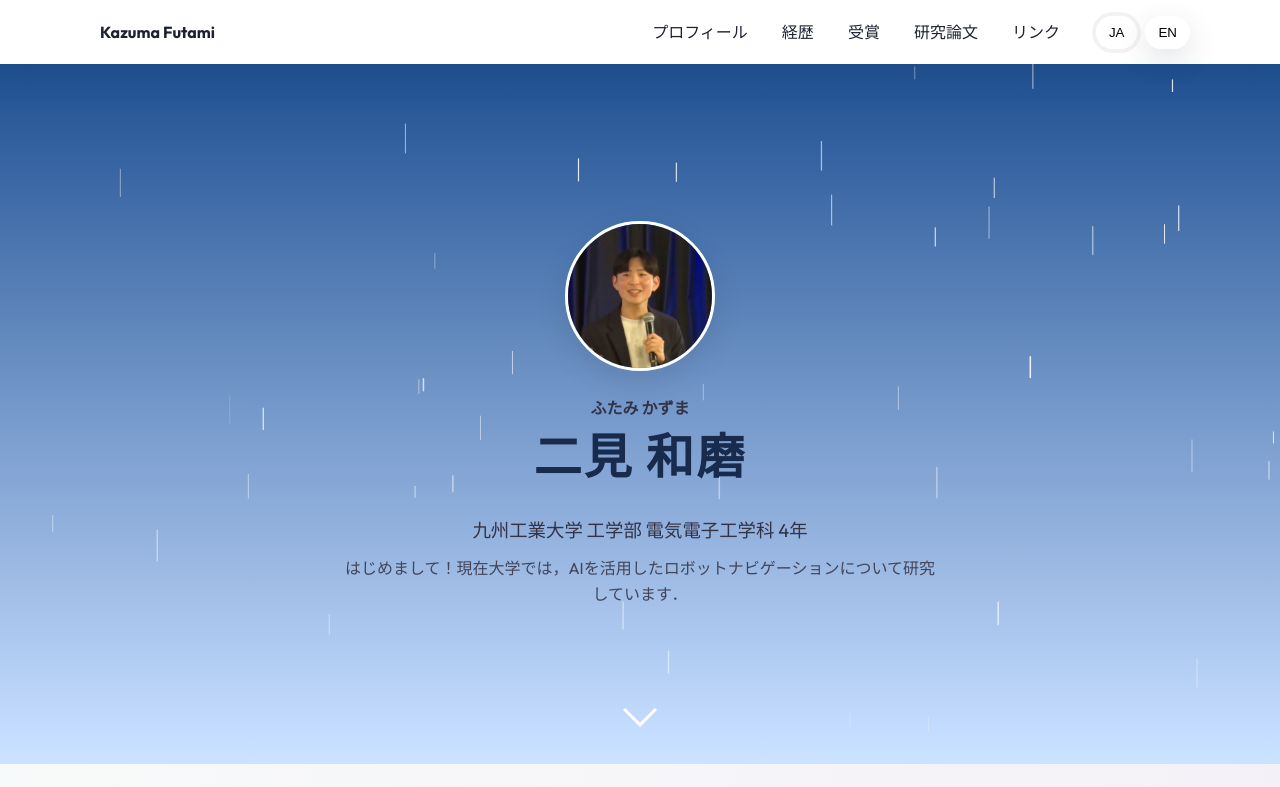
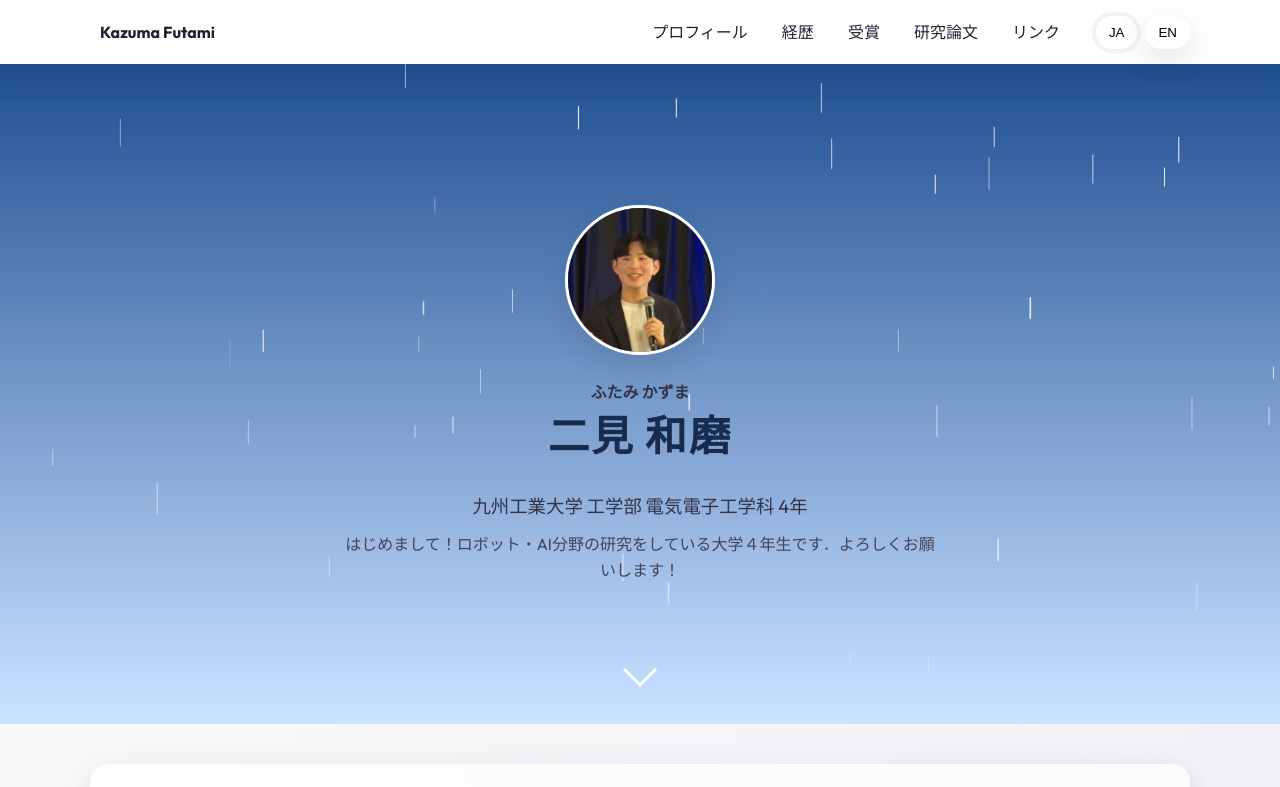
Before and after one commit to f3k-dev/f3k-dev.github.io, a plain HTML site: page index.html in a window 1280 px wide. Shown: the top 787 px of the page. Drawn offline with Linux system fonts and the light colour scheme.

Commit message:
update: hero

```diff
--- a/index.html
+++ b/index.html
@@ -51,8 +51,8 @@
         <h1 class="hero__name animated-item" data-animation="fade-in-up" data-delay="0.6s" data-ja="二見 和磨" data-en="Kazuma Futami"></h1>
         <p class="hero__affil animated-item" data-animation="fade-in-up" data-delay="0.8s" data-ja="九州工業大学 工学部 電気電子工学科 4年" data-en="Kyushu Institute of Technology 4th grade"></p>
         <p class="hero__bio animated-item" data-animation="fade-in-up" data-delay="1.0s"
-           data-ja="はじめまして！現在大学では，AIを活用したロボットナビゲーションについて研究しています．"
-           data-en="Hi! I'm Kazuma Futami. I'm a graduate school student."></p>
+           data-ja="はじめまして！ロボット・AI分野の研究をしている大学４年生です．よろしくお願いします！"
+           data-en="Hi! I'm Kazuma Futami. Nice to meet you! I'm researching the field of robotics and AI at the university."></p>
       </div>
     </div>
 
--- a/styles/hero.css
+++ b/styles/hero.css
@@ -1,5 +1,5 @@
 #hero {
-  height: calc(100vh - 100px); /* 画面全体の高さ 64 */
+  height: calc(100vh - 140px); /* 画面全体の高さ 64 */
   min-height: 650px; /* 最小の高さを設定 */
   display: flex;
   flex-direction: column;
@@ -62,7 +62,7 @@
 }
 
 .hero__name {
-  font-size: 3rem; /* 名前を大きく */
+  font-size: 2.6rem; /* 名前を大きく */
   margin: 0 0 0 0;
   font-weight: 700;
   color: #1a2b48; /* メインカラー */
```
